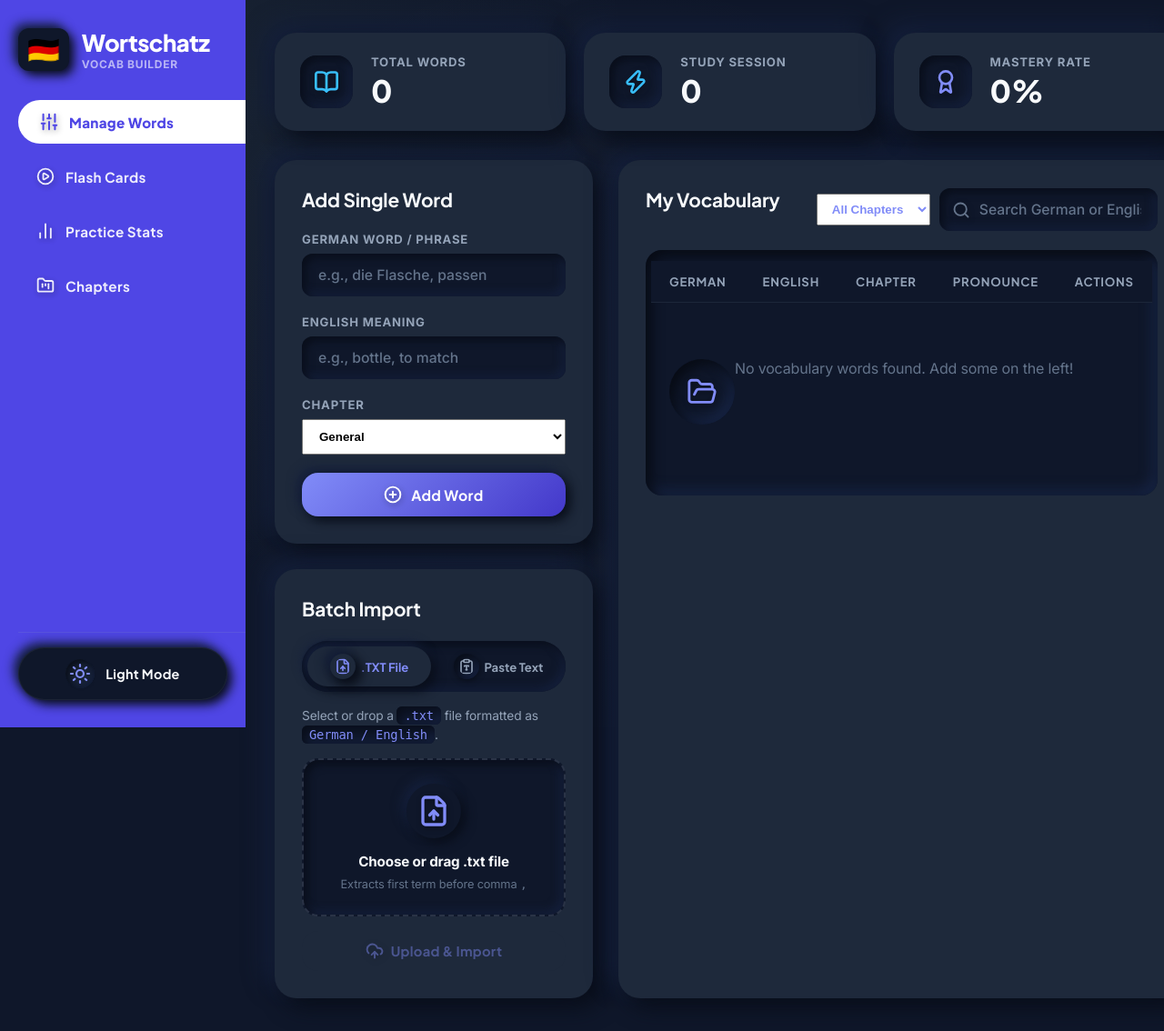
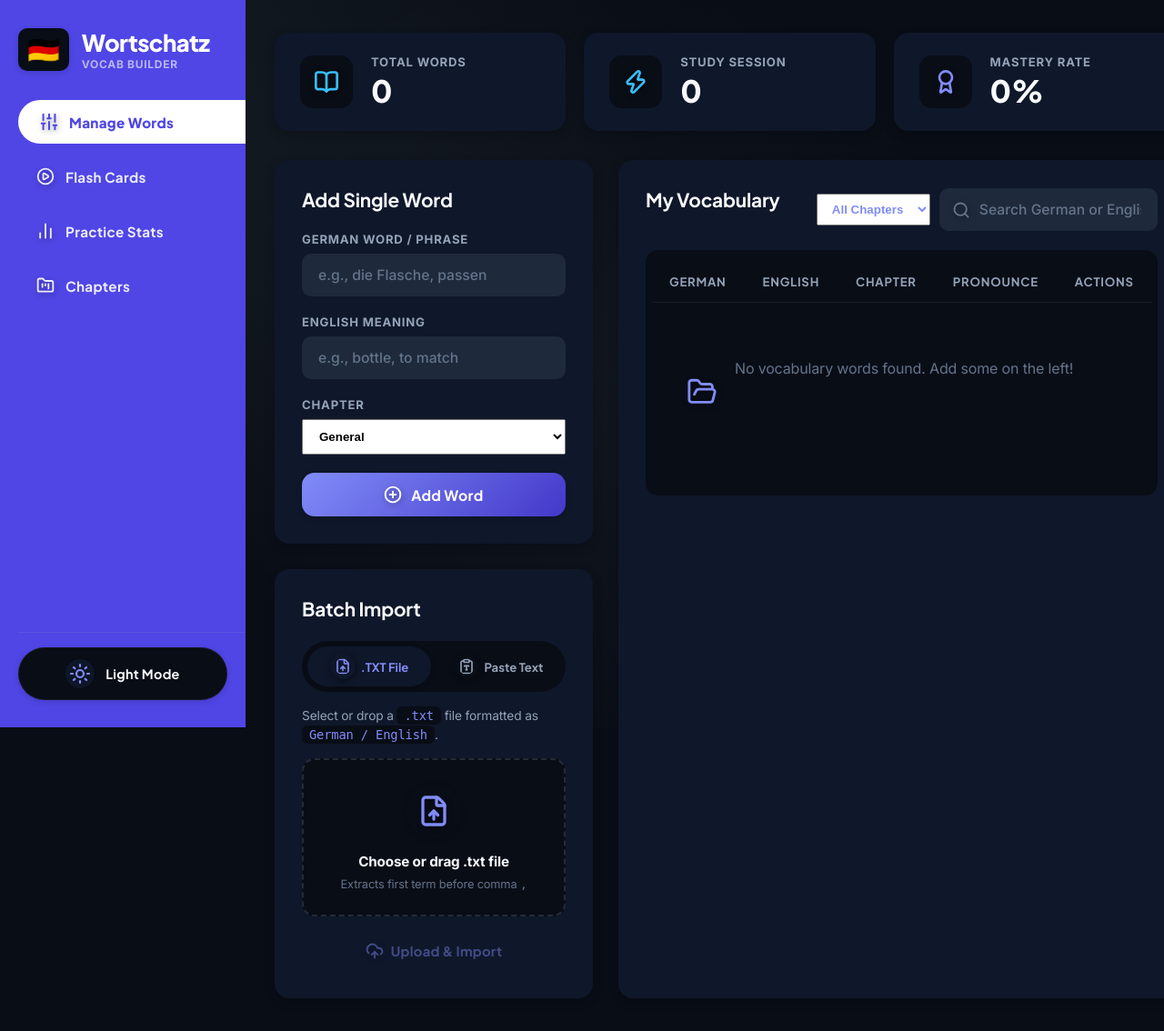
Before and after one commit to bad-vincen-zo/germantrial, a FastAPI app: page / in a window 1280 px wide; the page is wider, and only the part inside the window is pictured. Shown: that part at 91% size. Run offline with FastAPI, Linux system fonts and the light colour scheme; data comes from the database, SQL or seed files in the repository; data that the repository does not hold is empty.

Commit message:
Transform webpage design system to ultra-clean minimalism with flat surfaces and subtle borders

```diff
--- a/static/style.css
+++ b/static/style.css
@@ -3,54 +3,54 @@
    ========================================================================== */
 
 :root {
-    /* Color Palette - Premium Slate & Indigo Neumorphic System */
-    --bg-main: #0f172a;        /* Dark Slate 900 */
-    --bg-card: #1e293b;        /* Dark Slate 800 Card Base */
-    --bg-input: #0f172a;       /* Deep Input Base */
+    /* Color Palette - Ultra-Clean Minimalist System */
+    --bg-main: #090d16;        /* Deep Minimalist Slate */
+    --bg-card: #0f172a;        /* Clean Minimal Card Base */
+    --bg-input: #1e293b;       /* Soft Flat Input Base */
 
     /* Dashboard Sidebar Color */
-    --dashboard-bg: #4f46e5;    /* Vibrant Indigo-Purple Dashboard */
-
-    /* Neumorphic Soft UI Physics (Dark Mode) */
-    --neu-shadow-extruded: 10px 10px 24px #090e1a, -10px -10px 24px #15203c;
-    --neu-shadow-extruded-hover: 14px 14px 30px #070b14, -14px -14px 30px #172444;
-    --neu-shadow-extruded-sm: 5px 5px 12px #090e1a, -5px -5px 12px #15203c;
-    --neu-shadow-inset: inset 4px 4px 10px #090e1a, inset -4px -4px 10px #15203c;
-    --neu-shadow-inset-deep: inset 6px 6px 14px #070b14, inset -6px -6px 14px #172444;
-
-    /* Accent Colors - High-Fashion Indigo & Purple Palette */
-    --accent-primary: #818cf8;   /* Soft Indigo Accent */
+    --dashboard-bg: #4f46e5;    /* Minimal Indigo Dashboard */
+
+    /* Minimalist Soft Elevation Physics (Dark Mode) */
+    --neu-shadow-extruded: 0 4px 12px rgba(0, 0, 0, 0.2);
+    --neu-shadow-extruded-hover: 0 8px 20px rgba(0, 0, 0, 0.28);
+    --neu-shadow-extruded-sm: 0 2px 6px rgba(0, 0, 0, 0.15);
+    --neu-shadow-inset: none;
+    --neu-shadow-inset-deep: none;
+
+    /* Accent Colors - Crisp Minimal Palette */
+    --accent-primary: #818cf8;   /* Indigo Accent */
     --accent-primary-hover: #6366f1;
-    --accent-primary-gradient: linear-gradient(135deg, #6366f1 0%, #4f46e5 100%);
-    --accent-secondary: #38bdf8; /* Sky Blue Accent */
-    --accent-success: #38bdf8;   /* Sky Blue Accent */
+    --accent-primary-gradient: #4f46e5;
+    --accent-secondary: #38bdf8; /* Sky Blue */
+    --accent-success: #38bdf8;   /* Sky Blue */
     --accent-warning: #fbbf24;   /* Amber */
     --accent-danger: #f87171;    /* Rose Red */
 
     /* Gender Color Coding */
-    --color-der: #38bdf8;        /* Masculine Sky Blue */
-    --color-die: #f472b6;        /* Feminine Pink */
-    --color-das: #a855f7;        /* Neuter Violet */
+    --color-der: #38bdf8;        /* Sky Blue */
+    --color-die: #f472b6;        /* Pink */
+    --color-das: #a855f7;        /* Violet */
 
     /* Text Hierarchy */
-    --text-primary: #f8fafc;     /* Clean Light Slate Text */
-    --text-secondary: #94a3b8;   /* Soft Slate Text */
-    --text-muted: #64748b;       /* Muted Text */
+    --text-primary: #f8fafc;     /* Clean Slate Text */
+    --text-secondary: #94a3b8;   /* Soft Muted Text */
+    --text-muted: #64748b;       /* Light Muted Text */
 
     /* Typography */
-    --font-heading: 'Plus Jakarta Sans', 'Outfit', sans-serif;
+    --font-heading: 'Plus Jakarta Sans', 'Inter', sans-serif;
     --font-sans: 'Inter', -apple-system, BlinkMacSystemFont, sans-serif;
 
-    /* Radius & Spacing */
-    --border-radius-xl: 24px;
-    --border-radius-lg: 18px;
-    --border-radius-md: 12px;
-    --border-radius-sm: 8px;
+    /* Minimal Radius & Spacing */
+    --border-radius-xl: 16px;
+    --border-radius-lg: 14px;
+    --border-radius-md: 10px;
+    --border-radius-sm: 6px;
     --border-radius-pill: 50px;
 
-    /* Smooth Physics Transitions */
-    --transition-smooth: all 0.3s cubic-bezier(0.2, 0.8, 0.2, 1);
-    --transition-fast: all 0.18s ease;
+    /* Smooth Transitions */
+    --transition-smooth: all 0.2s cubic-bezier(0.16, 1, 0.3, 1);
+    --transition-fast: all 0.12s ease;
 }
 
 /* Reset & Base Styles */
```
Also changed, not shown: other parts of static/style.css (+23 -14 lines).
